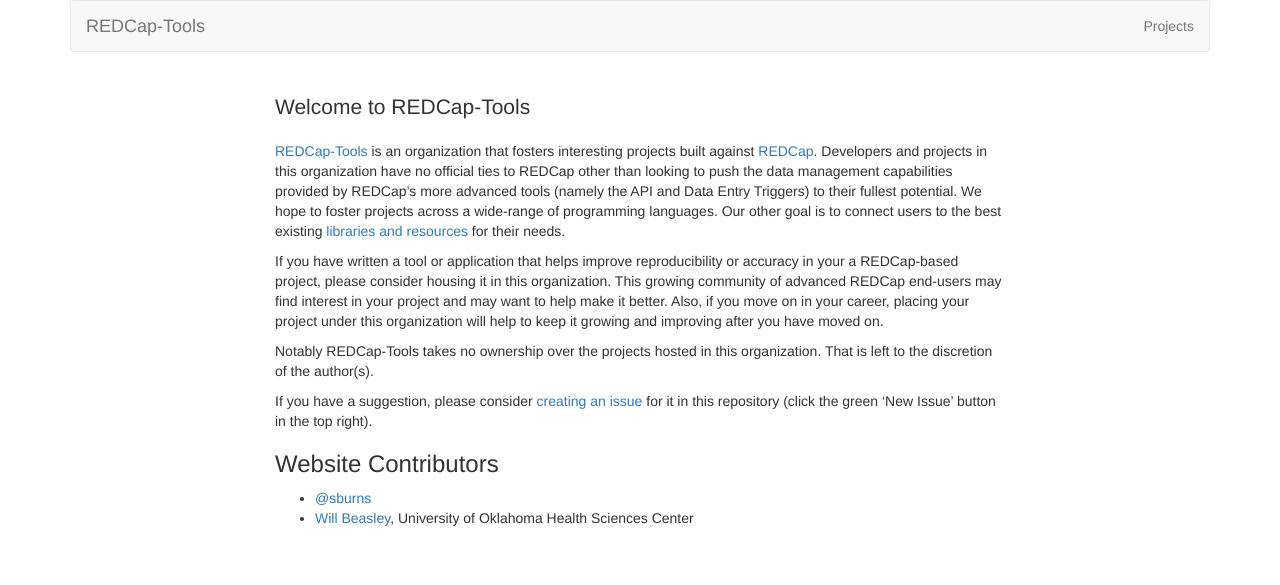
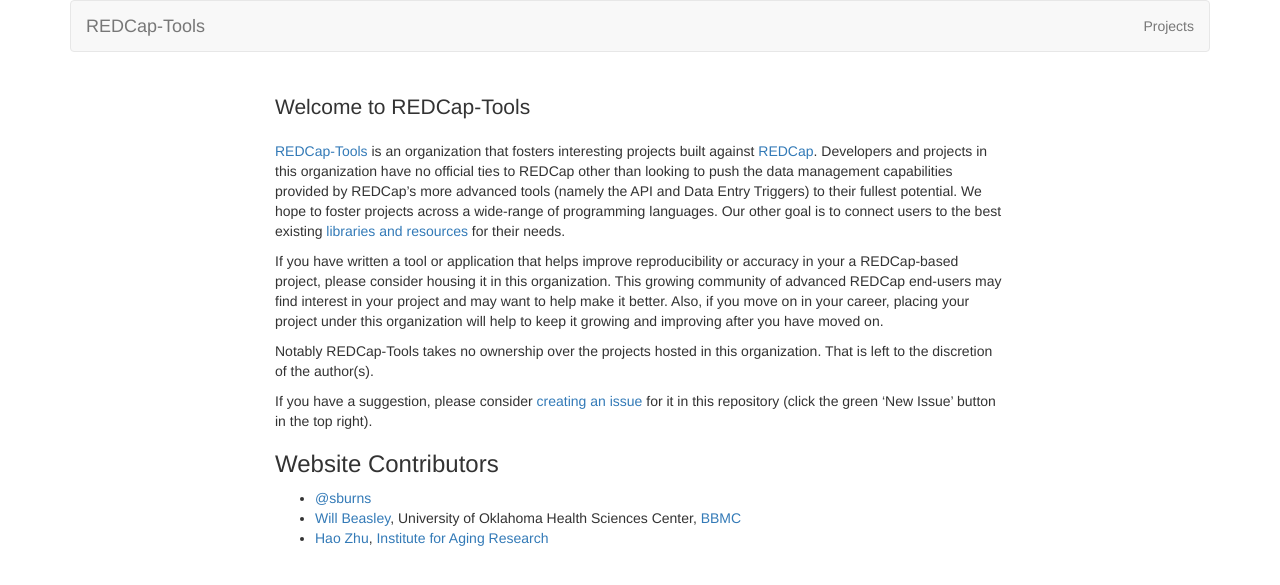
Before and after one commit to redcap-tools/redcap-tools.github.io, a Jekyll site: the page built from index.md, in a window 1280 px wide. Shown: the top 585 px of the page. Built offline with Jekyll 4.4.1, drawn with Linux system fonts in a browser that asks for light colours.

Commit message:
Add Hao to contributors
@haozhu233, how would you like your name & affiliation listed and linked?

```diff
--- a/index.md
+++ b/index.md
@@ -14,4 +14,5 @@
 ### Website Contributors
 
 * [@sburns](https://github.com/sburns)
-* [Will Beasley](https://github.com/wibeasley), University of Oklahoma Health Sciences Center
+* [Will Beasley](https://github.com/wibeasley), University of Oklahoma Health Sciences Center, [BBMC](http://www.ouhsc.edu/bbmc/#about)
+* [Hao Zhu](https://github.com/haozhu233), [Institute for Aging Research](http://www.instituteforagingresearch.org/)
```
